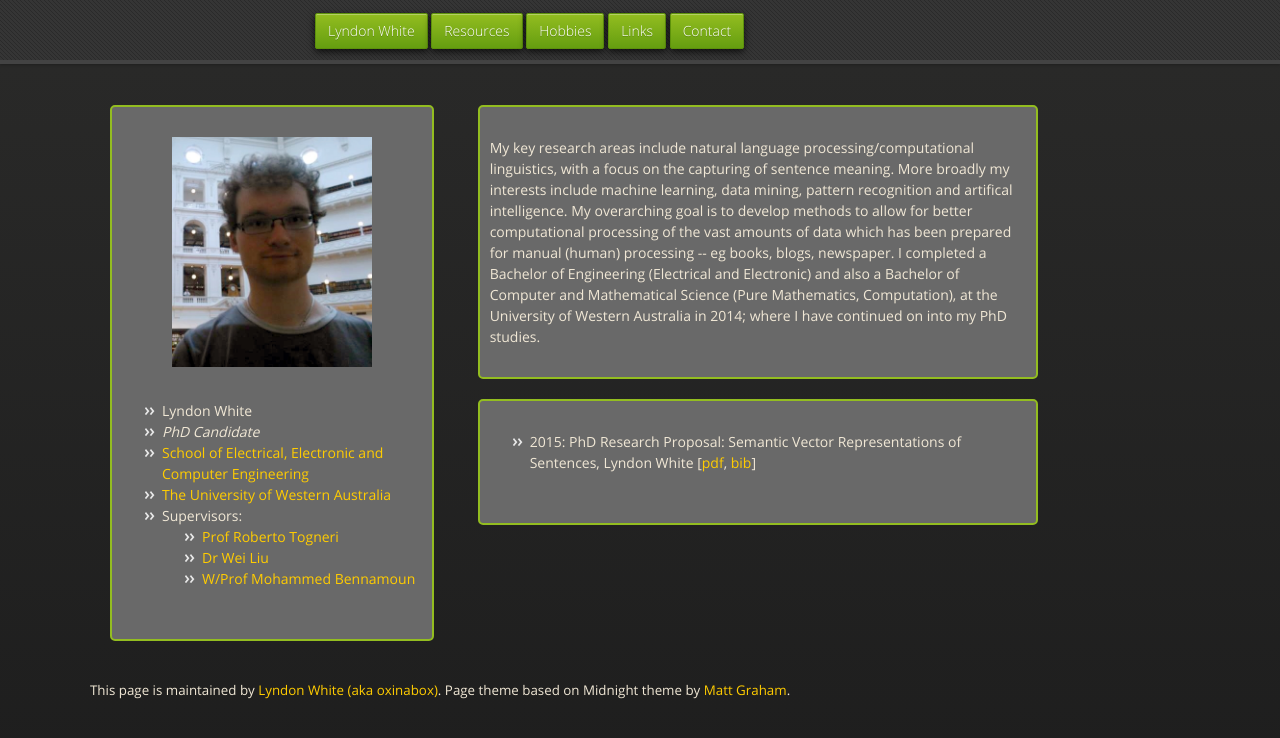
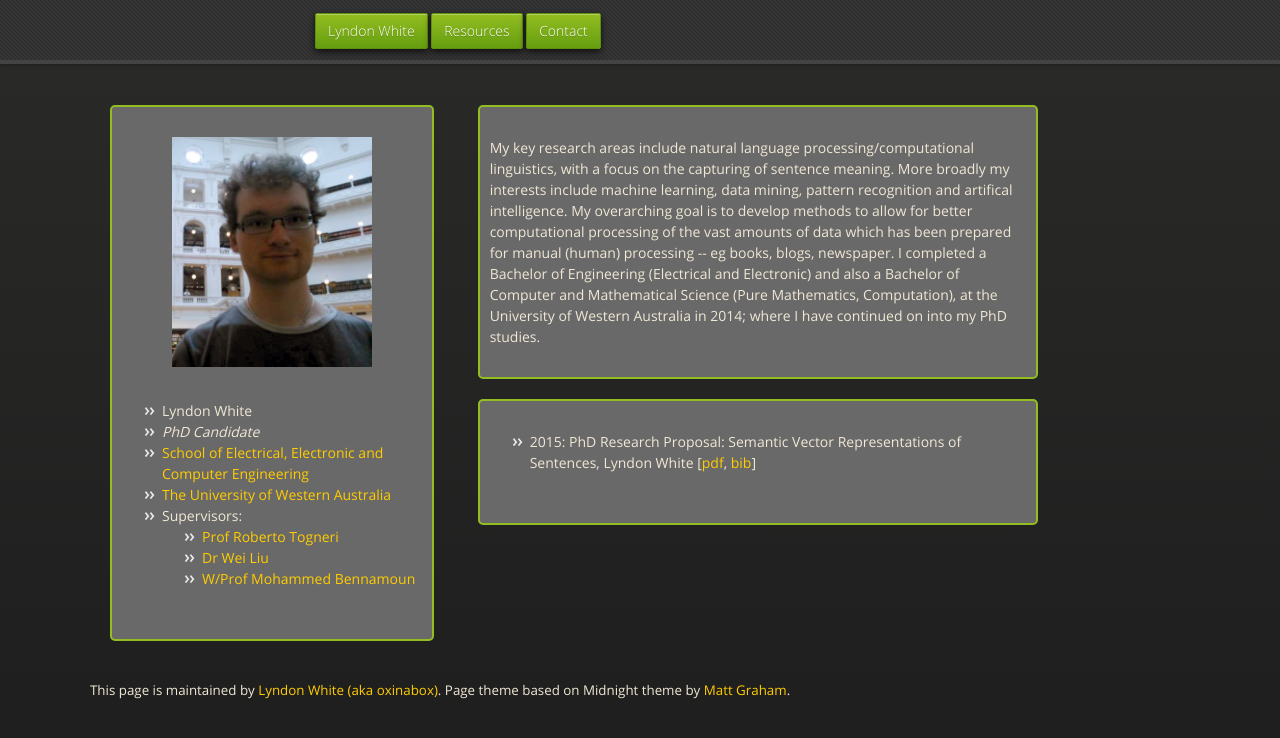
Before and after one commit to oxinabox/oxinabox.github.io, a Jekyll site: the page built from index.html, in a window 1280 px wide. Shown: the top 738 px of the page. Built offline with Jekyll 4.4.1, drawn with Linux system fonts in a browser that asks for light colours; nearby versions of some CDN libraries; some web fonts are replaced; Markdown is read by kramdown in place of the engine named in the settings.

Commit message:
remove unused links

```diff
--- a/_data/menu.yml
+++ b/_data/menu.yml
@@ -2,9 +2,5 @@
   url: /
 - text: Resources
   url: /resources
-- text: Hobbies
-  url: /hobbies
-- text: Links
-  url: /links
 - text: Contact
   url: /contact
```
Also changed, not shown: hobbies/index.md (deleted, +0 -3 lines), links/index.md (deleted, +0 -3 lines).
